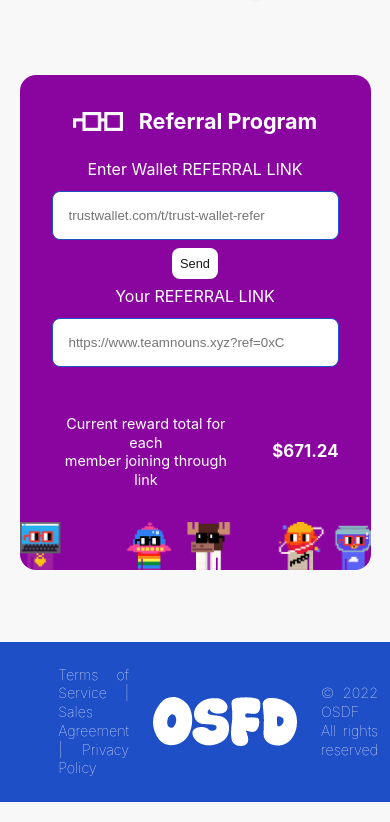
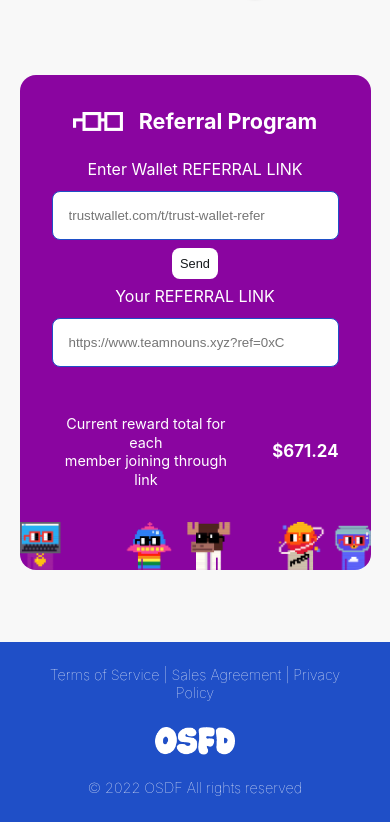
Before and after one commit to eimaam/nouns-dao-landing, a React (Create React App) app: page / in a window 390 px wide. Shown: the part 1456-2278 px from the top of the page. Built offline with nearby package versions, Linux system fonts and the light colour scheme.

Commit message:
styled: mobile footer styled

```diff
--- a/public/styles/css/style.css
+++ b/public/styles/css/style.css
@@ -427,6 +427,16 @@
 footer .footer * {
   color: #fff;
 }
+@media only screen and (max-width: 800px) {
+  footer .footer {
+    width: 90%;
+    flex-direction: column;
+    text-align: center;
+  }
+  footer .footer img {
+    width: 80px;
+  }
+}
 
 * {
   margin: 0;
```
Also changed, not shown: public/styles/_footer.scss (+10 -0 lines), 1 other file (tests, documents, lock files or other folders).
